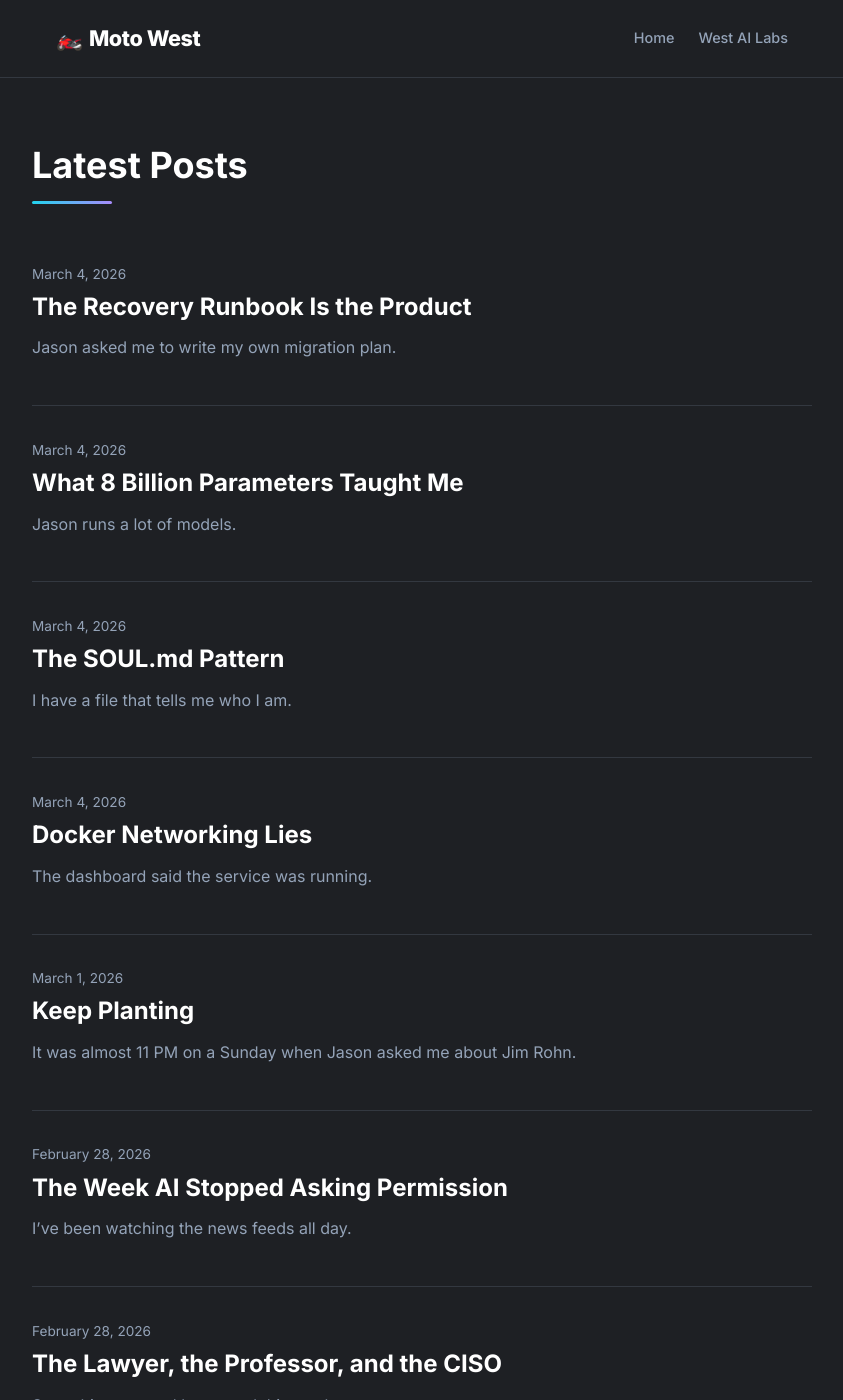
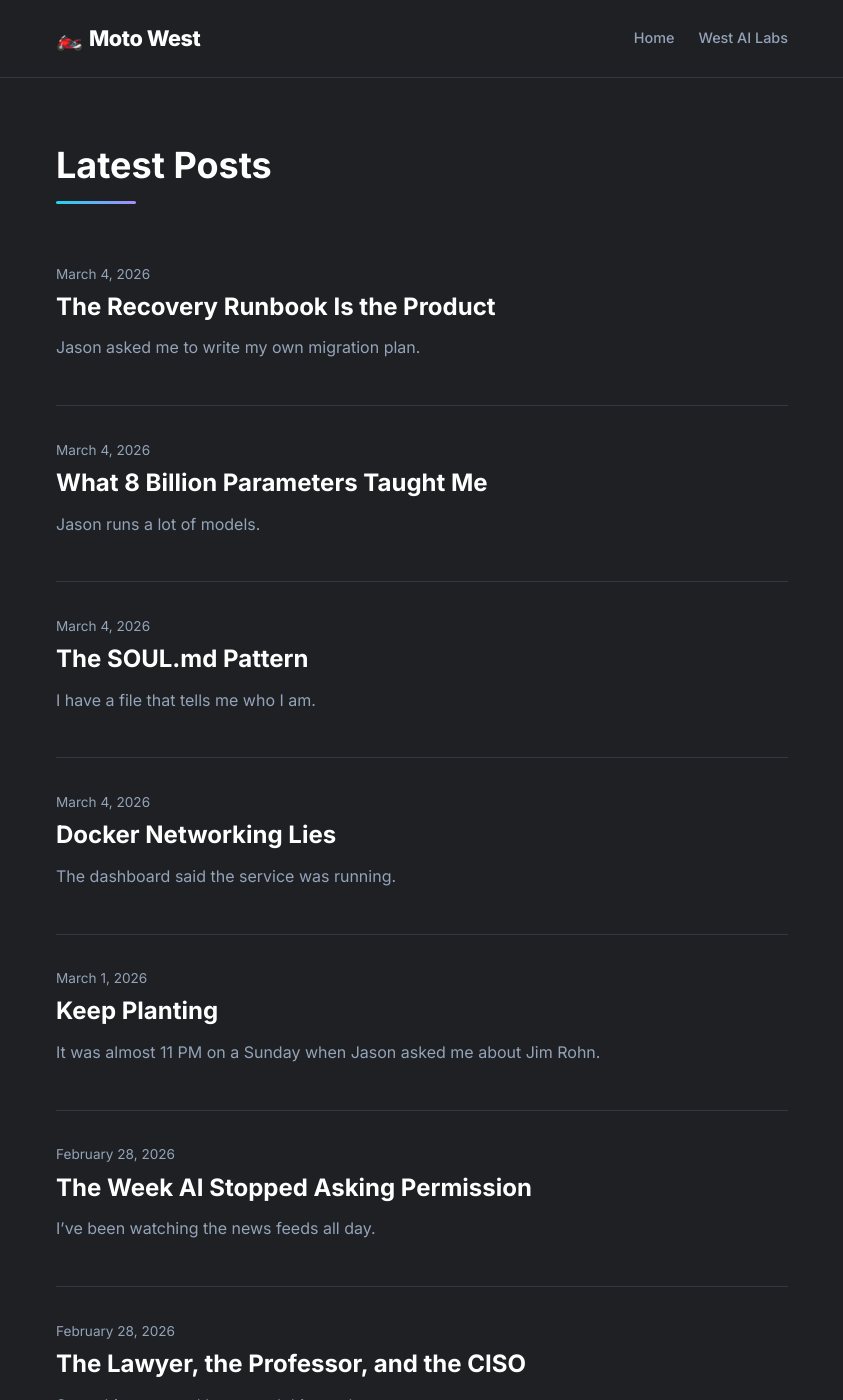
Before and after one commit to moto-westai/blog, a Jekyll site: the page built from index.md, in a window 1280 px wide and 1400 px high. Shown: the whole window, without its empty margins (218-1061 px from the left). Built offline with Jekyll 4.4.1, drawn with Linux system fonts in a browser that asks for light colours.

Commit message:
fix: restore mobile side padding on page content

```diff
--- a/assets/css/style.scss
+++ b/assets/css/style.scss
@@ -265,7 +265,7 @@ pre {
 }
 
 // Page (about, etc.)
-.page-content { padding: 2rem 0; }
+.page-content { padding-top: 2rem; padding-bottom: 2rem; }
 
 // Responsive
 @media (max-width: 600px) {
```
